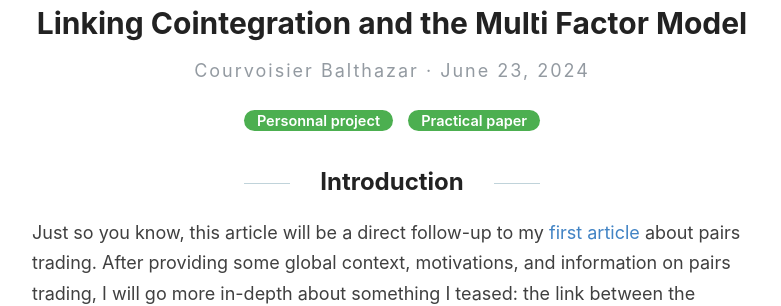
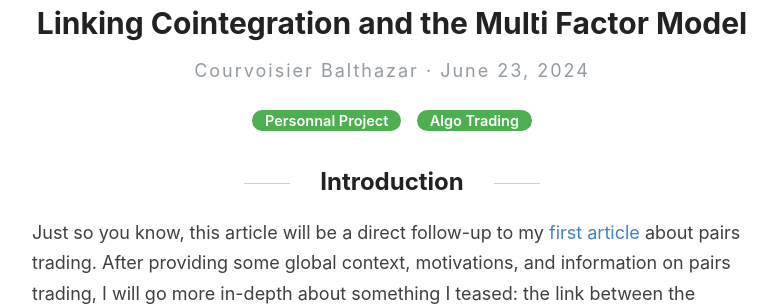
Before and after one commit to Zaltarba/blog, a Jekyll site: the page built from _posts/2024-06-23-PairsTrading-2.md, in a window 1280 px wide and 900 px high. Shown: the part 279-585 px from the top of the window, without its empty margins (248-1029 px from the left). Built offline with Jekyll 4.4.1, drawn with Linux system fonts in a browser that asks for light colours; formulas are drawn with MathJax 3; comment, search, counter and statistics services are not loaded.

Commit message:
Update 2024-06-23-PairsTrading-2.md

```diff
--- a/_posts/2024-06-23-PairsTrading-2.md
+++ b/_posts/2024-06-23-PairsTrading-2.md
@@ -1,7 +1,7 @@
 ---
 layout: post
 title: Linking Cointegration and the Multi Factor Model
-categories: [Personnal project, Practical paper]
+categories: [Personnal Project, Algo Trading]
 excerpt: This post is the second of our serie about pair trading and market neutral strategies ...
 hidden: True
 ---
```
